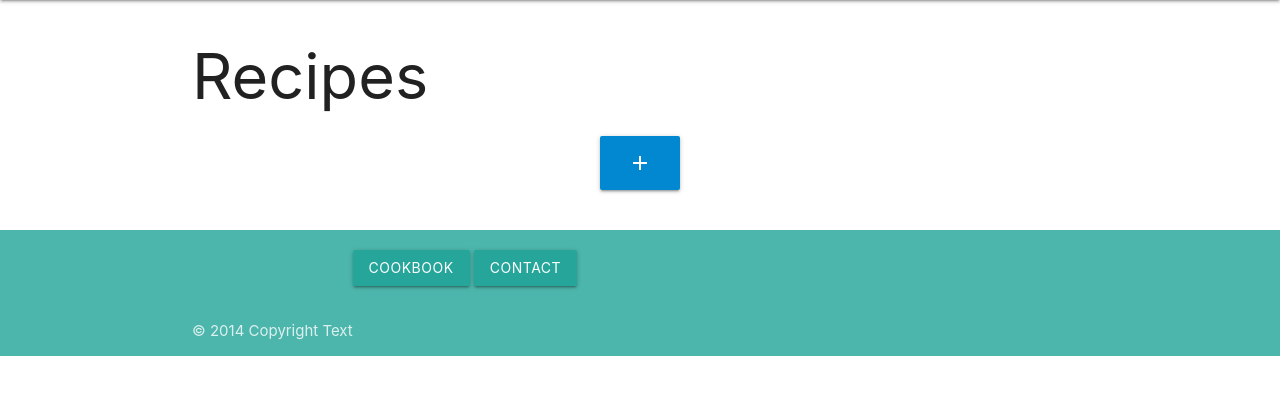
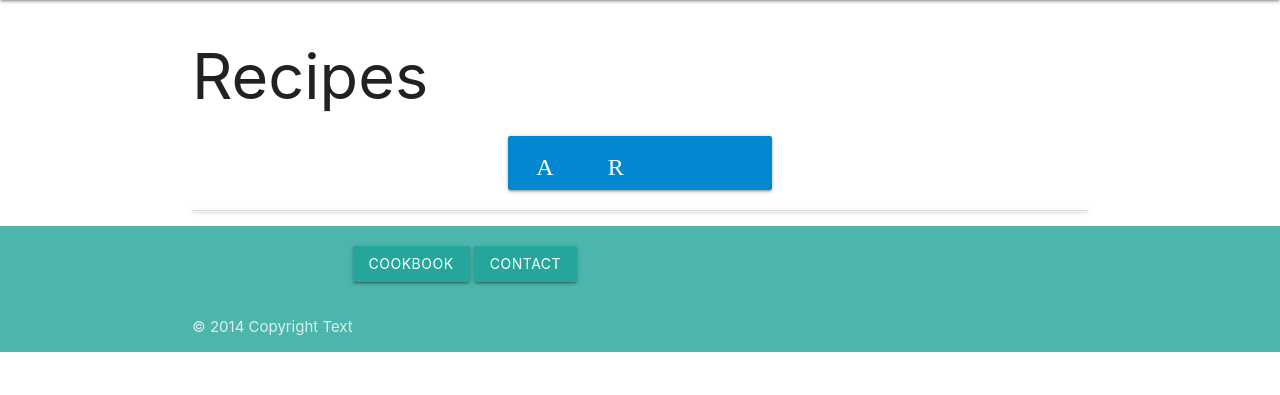
Before and after one commit to kateuj/instacook, a Flask app: page /recipes in a window 1280 px wide. Shown: the part 64-459 px from the top of the page. Run offline with Flask 2, Linux system fonts and the light colour scheme; data that the repository does not hold is empty.

Commit message:
collapsible content added to display recipes

```diff
--- a/recipes/templates/recipes.html
+++ b/recipes/templates/recipes.html
@@ -4,27 +4,35 @@
 
 <div class="row">
     <div class="col s12 center-align">
-            <a href="{{ url_for('add_cookbook') }}" class="btn-large light-blue darken-2">
-                <i class="material-icons">add</i>
+        <a href="{{ url_for('add_recipe') }}" class="btn-large light-blue darken-2">
+            <i class="material-icons">Add Recipe</i>
         </a>
     </div>
 </div>
 
-    <div class="row">
-        {% for cookbook in cookbooks %}
-        <div class="col s12 m6 l3">
-            <div class="card light-blue darken-4 center-align">
-                <div class="card-content white-text">
-                    <span class="card-title">{{ cookbook.cookbook_name }}</span>
+<ul class="collapsible">
+    {% for recipe in recipes %}
+    <li>
+        <div class="collapsible-header">
+            <i class="material-icons">filter_drama</i>
+            <strong>{{ recipe.recipe_name}}</strong> : {{ recipe.star_rating }}
         </div>
-                <div class="card-action">
-                    <a href="{{ url_for('edit_cookbook', cookbook_id=cookbook.id) }}" class="btn green accent-4">Edit</a>
-                    <a href="{{ url_for('delete_cookbook', cookbook_id=cookbook.id) }}" class="btn red">Delete</a>
-                    <a href="{{ url_for('add_recipe') }}" class="btn red">Add Recipe</a>
-                </div>
-            </div>
-        </div>
+        <div class="collapsible-body">
+            <span>
+                <p><strong>Dish Origin: </strong>{{ recipe.dish_origin }}</p>
+                <p><strong>Ingredients:</strong>
+                    <br>
+                    {% autoescape false %}
+                    {{ recipe.recipe_ingredients | replace("\n", "<br/>") }}
+                    {% endautoescape %}
+                </p>
+                <p><strong>Instructions:</strong>
+                    <br>{% autoescape false %}
+                    {{ recipe.recipe_instructions | replace("\n", "<br/>") }}
+                    {% endautoescape %}</p>
+            </span></div>
+    </li>
     {% endfor %}
-    </div>
+</ul>
 
 {% endblock %}
```
Lines whose indentation alone changed are shown as unchanged.
